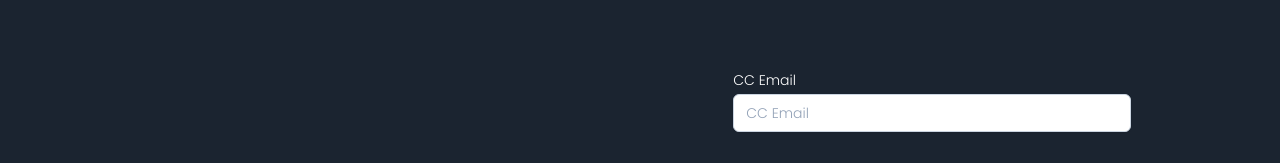
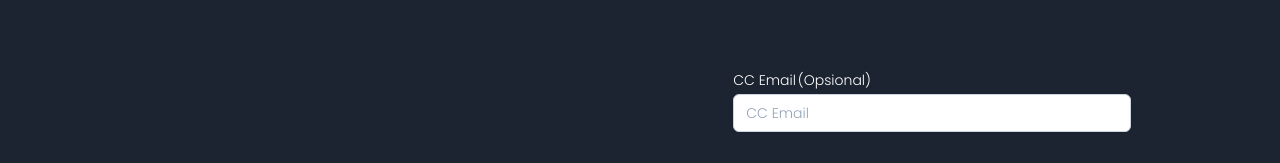
Before and after one commit to FajarFE/Portofolio-Fajar, a React (Create React App) app: page / in a window 1280 px wide. Both pictures are taken after a click on the button "Hire Me". Shown: the part 3940-4103 px from the top of the page. Built offline with nearby package versions, Linux system fonts and the light colour scheme.

Commit message:
merubah ini 1

```diff
--- a/src/components/Contact.js
+++ b/src/components/Contact.js
@@ -22,8 +22,8 @@ const ContactCard = () => {
   return (
     <div className="w-[70%] h-auto container justify-start flex flex-col" id="contact-button ">
      <form onSubmit={handleSubmit} className="flex  gap-4 flex-col container justify-start">
-        <label className="w-full flex-mx-auto justify-center my-2">
-          <span className="after:ml-0.5 block text-sm font-medium text-white">
+        <label className="w-full flex-mx-auto gap-2 justify-center my-2">
+          <span className="after:ml-0.5  after:content-['(Opsional)'] block text-sm font-medium text-white">
             CC Email
           </span>
           <input
```
